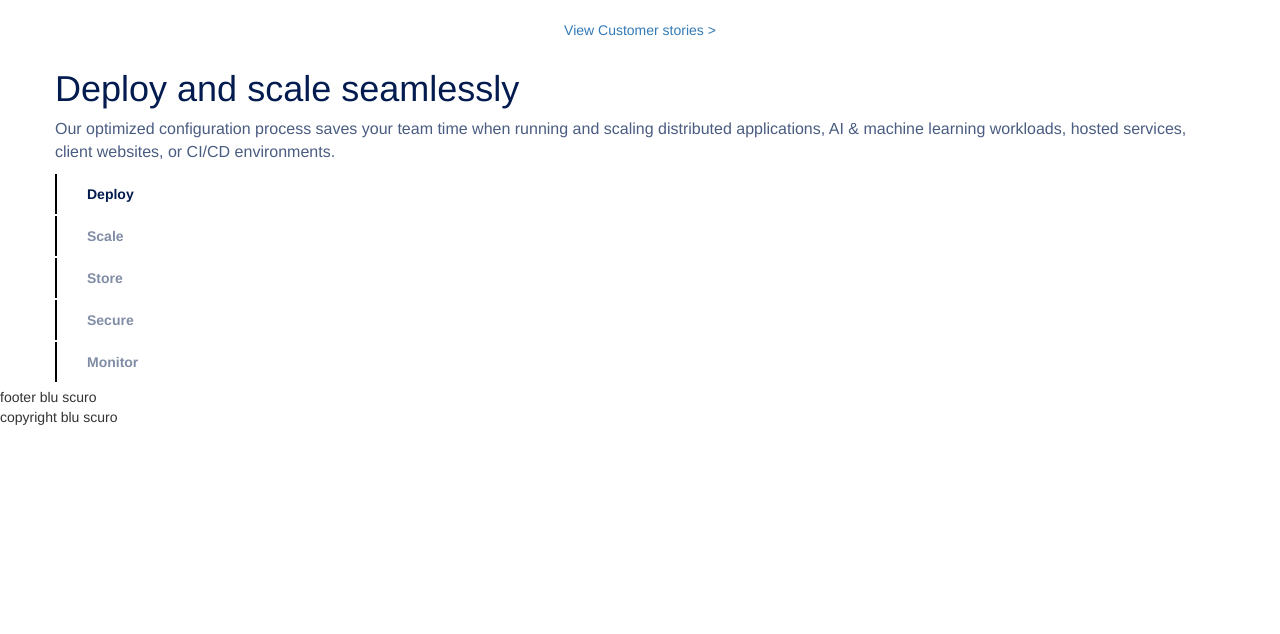
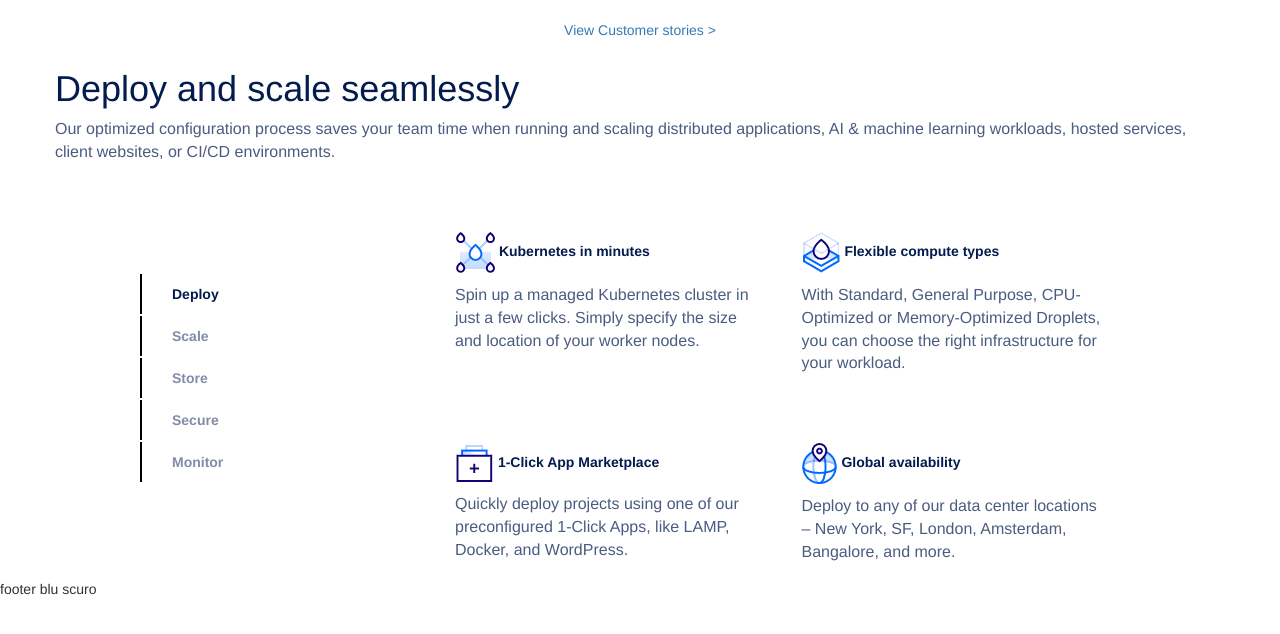
Before and after one commit to AlbertoGermana/html-css-digitalocean, a plain HTML site: page index.html in a window 1280 px wide. Shown: the part 785-1419 px from the top of the page. Before the commit the page ends 1212 px from the top, so only its background shows below. Drawn offline with nearby package versions, Linux system fonts and the light colour scheme.

Commit message:
Sezione 2 completata
Mancano solo dettagli dei font

```diff
--- a/assets/style.css
+++ b/assets/style.css
@@ -183,6 +183,7 @@ ul li.li_inline_block{
 /* SEZIONE 2/7 */
 #deploy ul{
   margin: 0;
+  color: #031b4e;
 }
 .nav-pills>li>a,
 .nav-pills>li>a:focus,
@@ -205,3 +206,33 @@ ul li.li_inline_block{
 .nav-pills>li>a:hover{
   color: #031b4e;
 }
+#deploy_list{
+  display: block;
+  margin: 25px auto;
+  width: 200px;
+  margin-top: 100px;
+}
+#deploy_box img{
+  display: block;
+}
+#deploy h3{
+  color: #031b4e;
+  font-weight: bold;
+  display: inline-block;
+}
+#deploy p{
+  margin-top: 10px;
+}
+.deploy_box{
+  display: block;
+  float: left;
+  width: 40%;
+  margin-right: 5%;
+  margin-top: 50px;
+}
+
+footer{
+  /* DEBUG:  */
+  height: 700px;
+
+}
--- a/index.html
+++ b/index.html
@@ -146,6 +146,7 @@
             <div class="container1200">
               <!-- lista -->
               <div class="col-xs-4">
+                <div id="deploy_list">
                   <ul class="nav nav-pills nav-stacked">
                     <li role="presentation" class="active"><a href="#">Deploy</a></li>
                     <li role="presentation"><a href="#">Scale</a></li>
@@ -154,9 +155,30 @@
                     <li role="presentation"><a href="#">Monitor</a></li>
                   </ul>
                 </div>
+
+              </div>
               <!-- blocchi da 4 -->
               <div class="col-xs-8">
-
+                <div class="deploy_box">
+                  <img src="img/deploy/deploy1.png" alt="">
+                  <h3>Kubernetes in minutes</h3>
+                  <p>Spin up a managed Kubernetes cluster in just a few clicks. Simply specify the size and location of your worker nodes.</p>
+                </div>
+                <div class="deploy_box">
+                  <img src="img/deploy/deploy2.png" alt="">
+                  <h3>Flexible compute types</h3>
+                  <p>With Standard, General Purpose, CPU-Optimized or Memory-Optimized Droplets, you can choose the right infrastructure for your workload.<p>
+                </div>
+                <div class="deploy_box">
+                  <img src="img/deploy/deploy3.png" alt="">
+                  <h3>1-Click App Marketplace</h3>
+                  <p>Quickly deploy projects using one of our preconfigured 1-Click Apps, like LAMP, Docker, and WordPress.<p>
+                </div>
+                <div class="deploy_box">
+                  <img src="img/deploy/deploy4.png" alt="">
+                  <h3>Global availability</h3>
+                  <p>Deploy to any of our data center locations – New York, SF, London, Amsterdam, Bangalore, and more.<p>
+                </div>
               </div>
             </div>
           </div>
```
Lines whose indentation alone changed are shown as unchanged.
